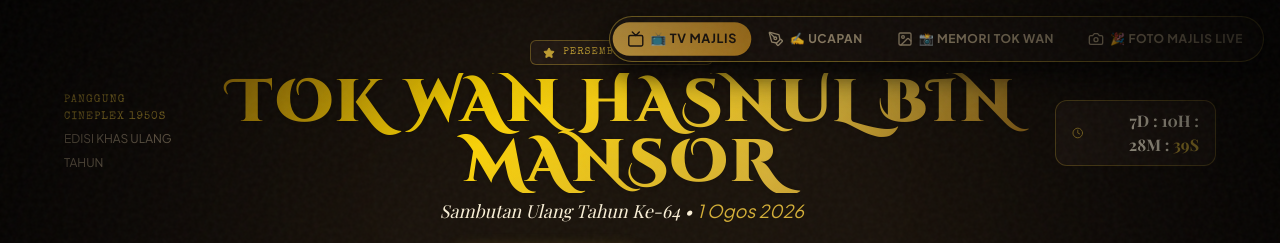
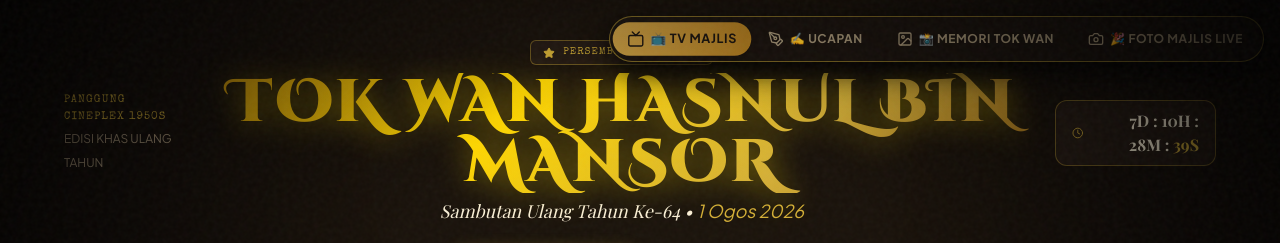
Before and after one commit to MatGol06/birthdayTokWanWeb, a React (Vite) app: page / in a window 1280 px wide. Shown: the top 243 px of the page. Built offline with nearby package versions, Linux system fonts and the light colour scheme; a web font is replaced by a local one.

Commit message:
fix: Add GPU hardware acceleration and Framer Motion smooth entrance to Tok Wan Hasnul title text

```diff
--- a/src/components/TvDisplayMode.jsx
+++ b/src/components/TvDisplayMode.jsx
@@ -79,12 +79,24 @@ export default function TvDisplayMode({ wishes, onOpenForm }) {
               <Star className="w-3 h-3 text-[#D4AF37] fill-current" /> PERSEMBAHAN UTAMA <Star className="w-3 h-3 text-[#D4AF37] fill-current" />
             </div>
 
-            <h1 className="text-3xl md:text-5xl lg:text-6xl font-black font-cinema tracking-wider text-gold-gradient uppercase drop-shadow">
+            {/* Smooth Animated Title */}
+            <motion.h1
+              initial={{ opacity: 0, y: -10 }}
+              animate={{ opacity: 1, y: 0 }}
+              transition={{ duration: 0.8, ease: [0.16, 1, 0.3, 1] }}
+              className="text-3xl md:text-5xl lg:text-6xl font-black font-cinema tracking-wider text-gold-gradient uppercase animate-gold-shimmer"
+            >
               TOK WAN HASNUL BIN MANSOR
-            </h1>
-            <p className="text-sm md:text-lg font-heading text-[#FAF0D7] italic mt-1">
+            </motion.h1>
+
+            <motion.p
+              initial={{ opacity: 0 }}
+              animate={{ opacity: 1 }}
+              transition={{ duration: 0.8, delay: 0.2 }}
+              className="text-sm md:text-lg font-heading text-[#FAF0D7] italic mt-1"
+            >
               Sambutan Ulang Tahun Ke-64 • <span className="text-[#D4AF37] font-normal font-sans">1 Ogos 2026</span>
-            </p>
+            </motion.p>
           </div>
 
           <div className="text-right flex items-center gap-3 bg-[#241A13] px-4 py-2 rounded-xl border border-[#D4AF37]/40 shadow-inner">
@@ -126,10 +138,10 @@ export default function TvDisplayMode({ wishes, onOpenForm }) {
             currentWish && (
               <motion.div
                 key={`wish-${currentWish.id}`}
-                initial={{ opacity: 0, y: 15, scale: 0.98 }}
+                initial={{ opacity: 0, y: 12, scale: 0.99 }}
                 animate={{ opacity: 1, y: 0, scale: 1 }}
-                exit={{ opacity: 0, y: -15, scale: 0.98 }}
-                transition={{ duration: 0.5, ease: 'easeOut' }}
+                exit={{ opacity: 0, y: -12, scale: 0.99 }}
+                transition={{ duration: 0.45, ease: [0.16, 1, 0.3, 1] }}
                 className="w-full relative bg-[#261D16] border-2 border-[#D4AF37] rounded-2xl p-6 md:p-10 shadow-[0_20px_50px_rgba(0,0,0,0.9)] overflow-hidden"
                 onMouseEnter={() => setIsPaused(true)}
                 onMouseLeave={() => setIsPaused(false)}
@@ -199,10 +211,10 @@ export default function TvDisplayMode({ wishes, onOpenForm }) {
             currentPhoto && (
               <motion.div
                 key={`photo-${currentPhoto.id}`}
-                initial={{ opacity: 0, scale: 0.96 }}
+                initial={{ opacity: 0, scale: 0.98 }}
                 animate={{ opacity: 1, scale: 1 }}
-                exit={{ opacity: 0, scale: 0.96 }}
-                transition={{ duration: 0.5, ease: 'easeOut' }}
+                exit={{ opacity: 0, scale: 0.98 }}
+                transition={{ duration: 0.45, ease: [0.16, 1, 0.3, 1] }}
                 className="w-full relative bg-[#261D16] border-2 border-[#D4AF37] rounded-2xl p-6 shadow-2xl text-center"
               >
                 <div className="relative max-h-[50vh] rounded-xl overflow-hidden bg-black mb-4 inline-block border-2 border-[#D4AF37]/40">
--- a/src/index.css
+++ b/src/index.css
@@ -10,7 +10,7 @@
   --bg-cinema: #140E0A;
   --bg-card: #261D16;
   --gold-primary: #D4AF37;
-  --gold-metallic: linear-gradient(135deg, #B8860B 0%, #FFD700 30%, #D4AF37 70%, #996515 100%);
+  --gold-metallic: linear-gradient(135deg, #B8860B 0%, #FFD700 35%, #D4AF37 70%, #996515 100%);
   --crimson-accent: #8C1C1C;
   --text-cream: #FAF0D7;
 }
@@ -26,6 +26,7 @@ body {
   overflow-x: hidden;
   min-height: 100vh;
   -webkit-font-smoothing: antialiased;
+  text-rendering: optimizeLegibility;
 }
 
 /* Optimized Film Grain Overlay */
@@ -58,10 +59,28 @@ body {
 .font-heading { font-family: var(--font-heading); }
 .font-typewriter { font-family: var(--font-typewriter); }
 
+/* GPU Hardware-Accelerated Gold Gradient Text */
 .text-gold-gradient {
   background: var(--gold-metallic);
   -webkit-background-clip: text;
+  background-clip: text;
   -webkit-text-fill-color: transparent;
+  color: #D4AF37; /* Fallback for browsers */
+  transform: translateZ(0);
+  backface-visibility: hidden;
+  will-change: transform, opacity;
+}
+
+/* Smooth Shimmer Glow Animation for Header Title */
+@keyframes gold-shimmer {
+  0% { filter: drop-shadow(0 2px 8px rgba(212, 175, 55, 0.2)); }
+  50% { filter: drop-shadow(0 4px 16px rgba(255, 215, 0, 0.45)); }
+  100% { filter: drop-shadow(0 2px 8px rgba(212, 175, 55, 0.2)); }
+}
+
+.animate-gold-shimmer {
+  will-change: filter;
+  animation: gold-shimmer 4s ease-in-out infinite;
 }
 
 /* Stamp Badge Effect */
```
